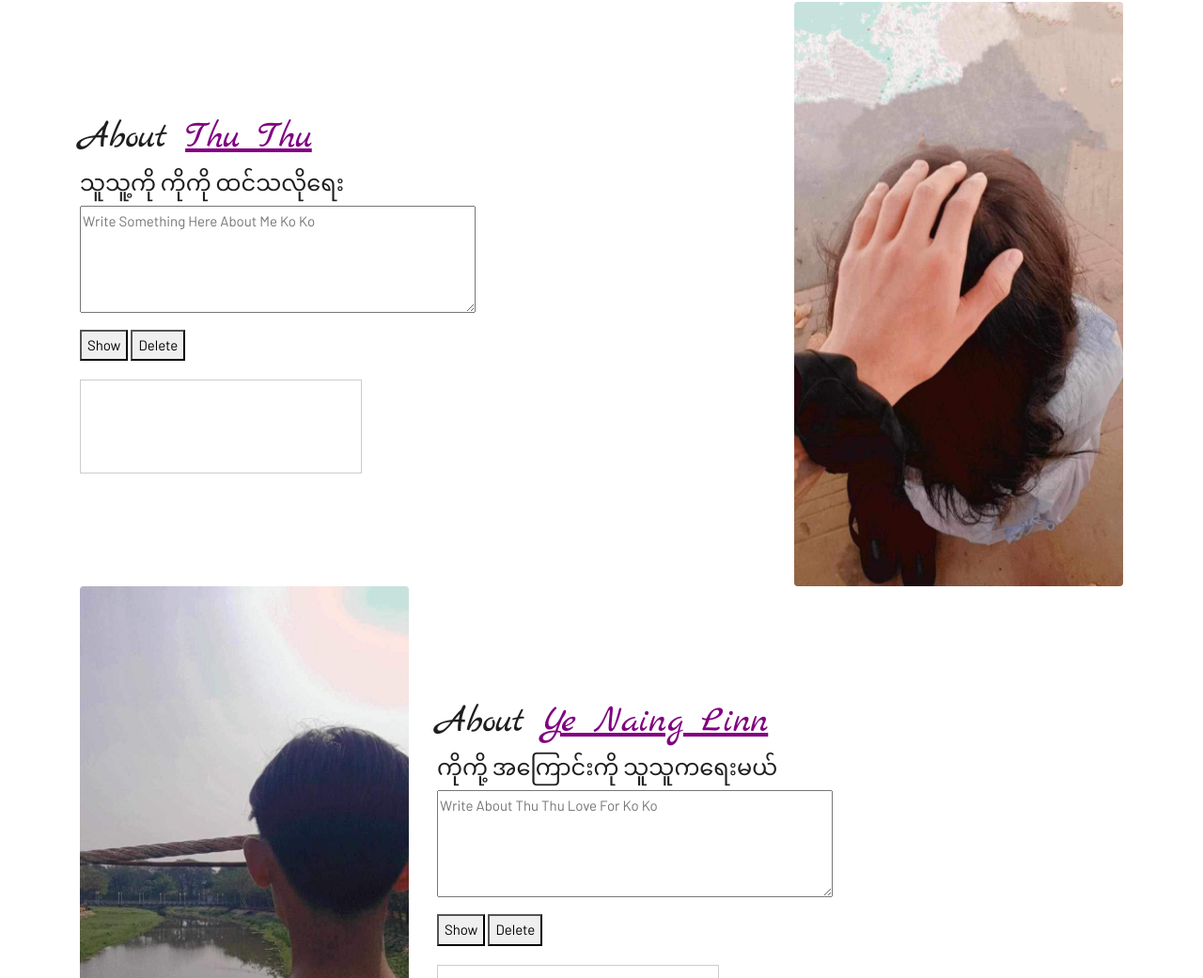
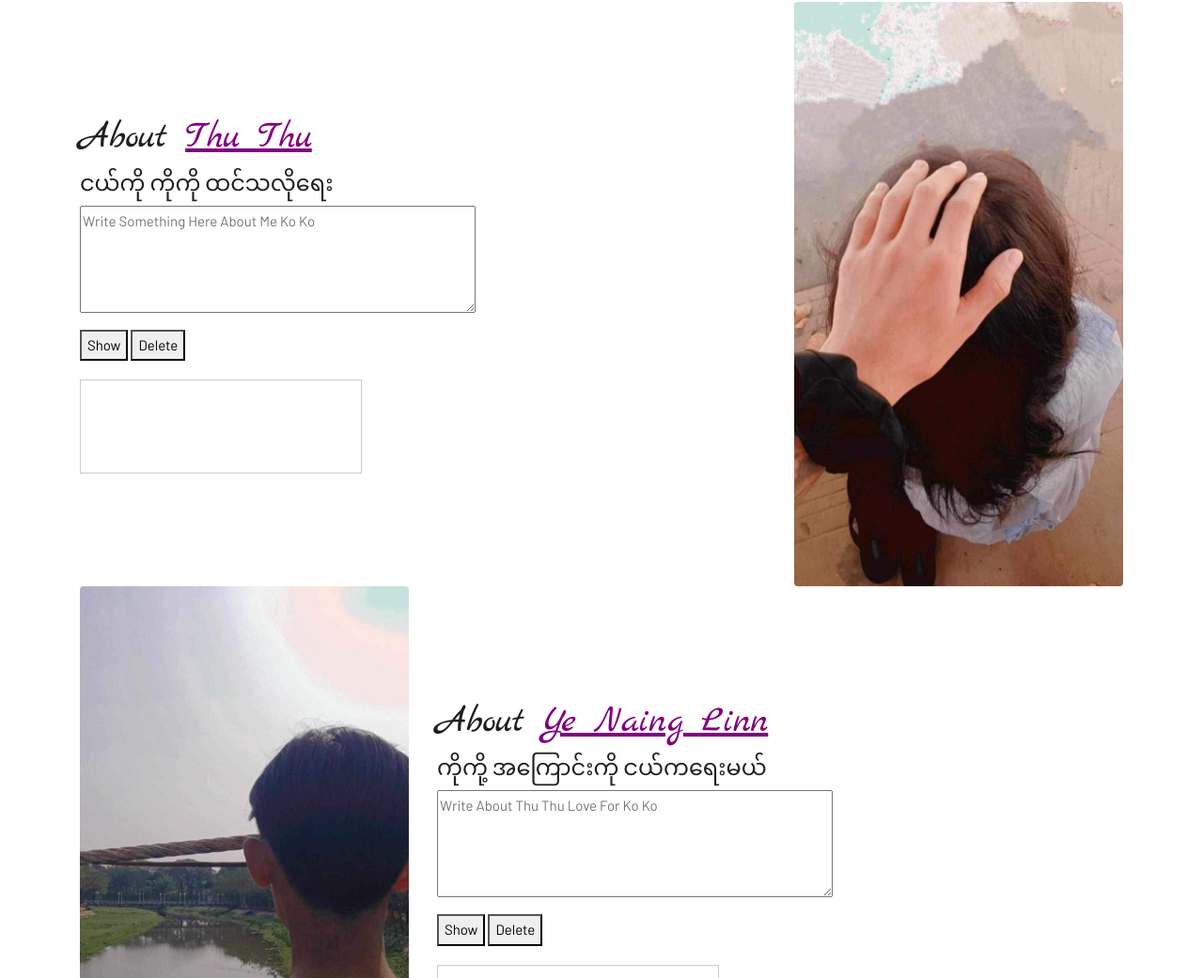
Before and after one commit to nayhtooyan/nayhtooyan-For-My-Sister-Client-Anniversary, a plain HTML site: page index.html in a window 1280 px wide. Shown: the part 921-1962 px from the top of the page at 94% size. Drawn offline with Linux system fonts and the light colour scheme.

Commit message:
Update index.html

```diff
--- a/index.html
+++ b/index.html
@@ -124,7 +124,7 @@
 							<div class="col-lg-8 col-md-6 col-sm-12">
 								<h2> About <span>Thu Thu</span></h2>
 
-								<h1>သူသူ့ကို ကိုကို ထင်သလိုရေး</h1>
+								<h1>ငယ်ကို ကိုကို ထင်သလိုရေး</h1>
 								<textarea id="inputText" rows="4" cols="50" placeholder="Write Something Here About Me Ko Ko"></textarea>
 								<div id="controls">
 									<button onclick="showText()">Show</button>
@@ -147,7 +147,7 @@
 							<div class="col-lg-8 col-md-6 col-sm-12">
 								<h2> About <span>Ye Naing Linn</span></h2>
 
-								<h1>ကိုကို့ အကြောင်းကို သူသူကရေးမယ်</h1>
+								<h1>ကိုကို့ အကြောင်းကို ငယ်ကရေးမယ်</h1>
 								<textarea id="inputText" rows="4" cols="50" placeholder="Write About Thu Thu Love For Ko Ko"></textarea>
 								<div id="controls">
 									<button onclick="showText()">Show</button>
```
